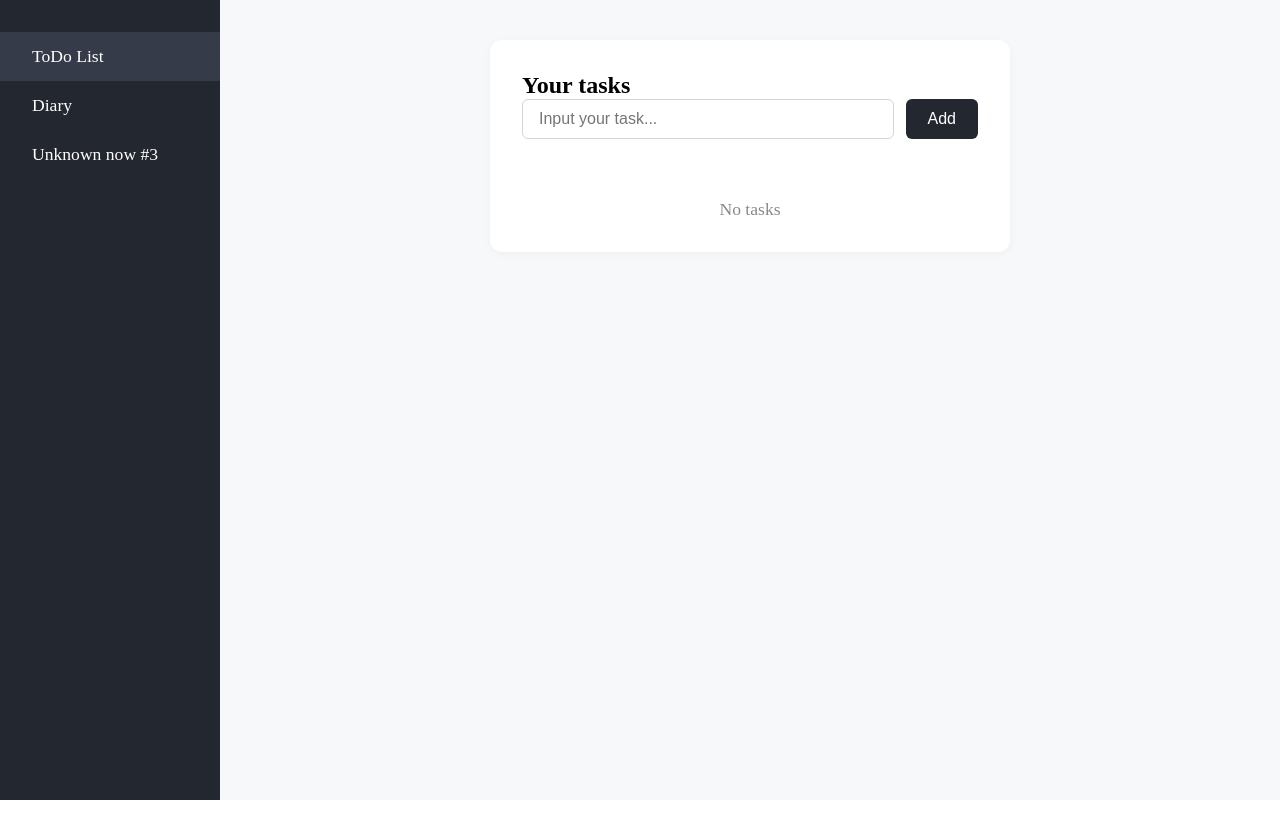
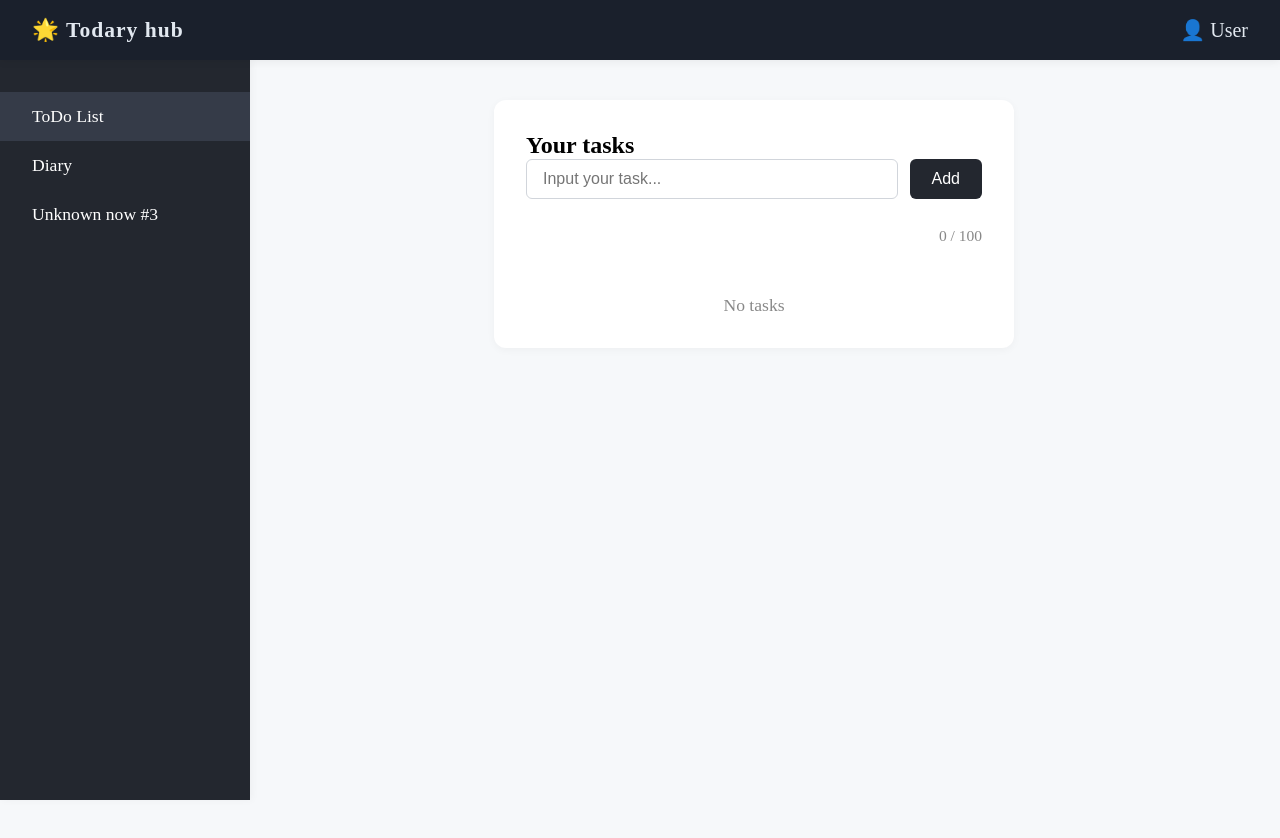
Before and after one commit to LuvioNN/ToDo, a React (Vite) app: page / in a window 1280 px wide. Shown: the top 838 px of the page. Before the commit the page ends 800 px from the top, so only its background shows below. Built offline with nearby package versions, Linux system fonts and the light colour scheme.

Commit message:
feat: added characters limits
added limit characters for: - Diary: minimal 10 and max 1000
- ToDo List: minimal 1 and max 100
And added Navbar with logo

```diff
--- a/src/App.tsx
+++ b/src/App.tsx
@@ -5,10 +5,19 @@ import Diary from './components/Diary';
 
 import './assets/scss/main.scss';
 
+const Navbar: React.FC = () => (
+  <header className="navbar">
+    <div className="logo">🌟 Todary hub</div>
+    <div className="account">👤 User</div>
+  </header>
+);
+
 const App: React.FC = () => {
   const [section, setSection] = useState<'todo' | 'diary'>('todo');
 
   return (
+    <>
+      <Navbar />
       <div className="app-layout">
         <Sidebar section={section} setSection={setSection} />
         <main className="main-content">
@@ -16,6 +25,7 @@ const App: React.FC = () => {
           {section === 'diary' && <Diary />}
         </main>
       </div>
+    </>
   );
 };
 
--- a/src/assets/scss/components/_Diary.scss
+++ b/src/assets/scss/components/_Diary.scss
@@ -49,6 +49,10 @@
   border-radius: 6px;
   padding: 16px 18px;
   box-shadow: 0 1px 3px rgba(0,0,0,0.03);
+  max-width: 100%;
+  overflow-x: auto;
+  display: flex;
+  flex-direction: column;
 }
 .diary__date {
   color: #888;
@@ -59,6 +63,9 @@
   font-size: 1.08rem;
   color: #23272f;
   white-space: pre-line;
+  word-break: break-word;
+  overflow-wrap: break-word;
+  max-width: 100%;
 }
 .diary__empty {
   color: #888;
@@ -66,3 +73,31 @@
   margin-top: 32px;
   font-size: 1.1rem;
 }
+.diary__delete-btn {
+  background: #dc3545;
+  color: #fff;
+  border: none;
+  border-radius: 4px;
+  padding: 6px 14px;
+  font-size: 0.95rem;
+  cursor: pointer;
+  transition: background 0.2s;
+  margin-top: 10px;
+  align-self: flex-end;
+}
+.diary__delete-btn:hover {
+  background: #c82333;
+}
+.diary__char-counter {
+  font-size: 0.97rem;
+  margin-top: 2px;
+  margin-bottom: 6px;
+  text-align: right;
+  transition: color 0.2s;
+}
+.diary__error {
+  color: #dc3545;
+  font-size: 1rem;
+  margin-bottom: 10px;
+  text-align: left;
+}
--- /dev/null
+++ b/src/assets/scss/components/_Navbar.scss
@@ -0,0 +1,26 @@
+.navbar {
+  position: fixed;
+  top: 0;
+  left: 0;
+  width: 100%;
+  height: 60px;
+  background: #1a202c;
+  color: #e2e8f0;
+  display: flex;
+  align-items: center;
+  justify-content: space-between;
+  padding: 0 32px;
+  z-index: 1000;
+  box-shadow: 0 2px 8px rgba(0,0,0,0.06);
+}
+.logo {
+  font-size: 1.35rem;
+  font-weight: bold;
+  letter-spacing: 1px;
+}
+.account {
+  font-size: 1.25rem;
+  display: flex;
+  align-items: center;
+  gap: 8px;
+}
--- a/src/assets/scss/components/_Sidebar.scss
+++ b/src/assets/scss/components/_Sidebar.scss
@@ -1,10 +1,17 @@
 .sidebar {
-  width: 220px;
+  position: fixed;
+  top: 60px;
+  left: 0;
+  width: 250px;
+  height: calc(100vh - 60px);
   background: #23272f;
   color: #fff;
-  min-height: 100vh;
-  padding: 32px 0px;
+  padding: 32px 0;
   box-shadow: 2px 0 8px rgba(0,0,0,0.04);
+  z-index: 100;
+  display: flex;
+  flex-direction: column;
+  justify-content: flex-start;
 }
 .sidebar nav ul {
   list-style: none;
--- a/src/assets/scss/components/_ToDoList.scss
+++ b/src/assets/scss/components/_ToDoList.scss
@@ -93,3 +93,24 @@
 .todo-list__delete-all-btn:hover {
   background: #c82333;
 }
+.todo-list__char-counter {
+  font-size: 0.97rem;
+  margin-top: 2px;
+  margin-bottom: 6px;
+  text-align: right;
+  transition: color 0.2s;
+}
+.todo-list__error {
+  color: #dc3545;
+  font-size: 1rem;
+  margin-bottom: 10px;
+  text-align: left;
+}
+.main-content {
+  padding-left: 260px;
+  min-height: 100vh;
+  box-sizing: border-box;
+  background: #f6f8fa;
+  overflow-y: auto;
+  margin-top: 60px;
+}
--- a/src/assets/scss/main.scss
+++ b/src/assets/scss/main.scss
@@ -3,3 +3,4 @@
 @import './components/_Diary.scss';
 @import './components/_ToDoList.scss';
 @import './components/_Sidebar.scss';
+@import './components/_Navbar.scss';
--- a/src/components/Diary.tsx
+++ b/src/components/Diary.tsx
@@ -1,25 +1,47 @@
 import React, { useState, useEffect } from 'react';
 
+const LOCAL_STORAGE_KEY = 'diary-entries';
+const MIN_LENGTH = 10;
+const MAX_LENGTH = 1000;
 
-const LOCAL_STORAGE_KEY = 'diary-entries';
+interface DiaryEntry {
+  date: string;
+  text: string;
+}
 
 const Diary: React.FC = () => {
   const [input, setInput] = useState('');
-  const [entries, setEntries] = useState<string[]>(() => {
+  const [entries, setEntries] = useState<DiaryEntry[]>(() => {
     const saved = localStorage.getItem(LOCAL_STORAGE_KEY);
     return saved ? JSON.parse(saved) : [];
   });
+  const [error, setError] = useState('');
 
   useEffect(() => {
     localStorage.setItem(LOCAL_STORAGE_KEY, JSON.stringify(entries));
   }, [entries]);
 
+  const isValid = input.trim().length >= MIN_LENGTH && input.trim().length <= MAX_LENGTH;
+
   const handleAdd = (e: React.FormEvent) => {
     e.preventDefault();
     const trimmed = input.trim();
-    if (!trimmed) return;
+    if (trimmed.length < MIN_LENGTH || trimmed.length > MAX_LENGTH) {
+      setError(`Entry must be between ${MIN_LENGTH} and ${MAX_LENGTH} characters.`);
+      return;
+    }
     setEntries([{ date: new Date().toLocaleString(), text: trimmed }, ...entries]);
     setInput('');
+    setError('');
+  };
+
+  const handleInputChange = (e: React.ChangeEvent<HTMLTextAreaElement>) => {
+    setInput(e.target.value);
+    if (error) setError('');
+  };
+
+  const handleDelete = (index: number) => {
+    setEntries(entries.filter((_, i) => i !== index));
   };
 
   return (
@@ -30,18 +52,26 @@ const Diary: React.FC = () => {
           className="diary__input"
           placeholder="Write your diary entry..."
           value={input}
-          onChange={e => setInput(e.target.value)}
+          onChange={handleInputChange}
+          maxLength={MAX_LENGTH + 1}
         />
-        <button className="diary__add-btn" type="submit">Add Entry</button>
+        <div className="diary__char-counter" style={{ color: input.length > MAX_LENGTH ? '#dc3545' : '#888' }}>
+          {input.length} / {MAX_LENGTH}
+        </div>
+        {error && <div className="diary__error">{error}</div>}
+        <button className="diary__add-btn" type="submit" disabled={!isValid}>
+          Add Entry
+        </button>
       </form>
       <div className="diary__entries">
         {entries.length === 0 ? (
           <div className="diary__empty">No entries</div>
         ) : (
-          entries.map((entry: any, idx) => (
+          entries.map((entry, idx) => (
             <div className="diary__entry" key={idx}>
               <div className="diary__date">{entry.date}</div>
               <div className="diary__text">{entry.text}</div>
+              <button className="diary__delete-btn" onClick={() => handleDelete(idx)}>Delete</button>
             </div>
           ))
         )}
--- a/src/components/ToDoList.tsx
+++ b/src/components/ToDoList.tsx
@@ -1,7 +1,8 @@
 import React, { useState, useEffect } from 'react';
 
+const LOCAL_STORAGE_KEY = 'todo-list';
 
-const LOCAL_STORAGE_KEY = 'todo-list';
+const MAX_LENGTH = 100;
 
 const ToDoList: React.FC = () => {
   const [input, setInput] = useState('');
@@ -9,18 +10,27 @@ const ToDoList: React.FC = () => {
     const saved = localStorage.getItem(LOCAL_STORAGE_KEY);
     return saved ? JSON.parse(saved) : [];
   });
+  const [error, setError] = useState('');
 
-  // Сохраняем в localStorage при изменении todos
   useEffect(() => {
     localStorage.setItem(LOCAL_STORAGE_KEY, JSON.stringify(todos));
-  }, [todos]); // Каждый раз при изменении todos
+  }, [todos]);
 
   const handleAdd = (e: React.FormEvent) => {
     e.preventDefault();
     const trimmed = input.trim();
-    if (!trimmed) return;
+    if (trimmed.length < 1 || trimmed.length > MAX_LENGTH) {
+      setError('Task must be between 1 and 100 characters.');
+      return;
+    }
     setTodos([trimmed, ...todos]);
     setInput('');
+    setError('');
+  };
+
+  const handleInputChange = (e: React.ChangeEvent<HTMLInputElement>) => {
+    setInput(e.target.value);
+    if (error) setError('');
   };
 
   const handleDelete = (index: number) => {
@@ -48,10 +58,15 @@ const ToDoList: React.FC = () => {
           className="todo-list__input"
           placeholder="Input your task..."
           value={input}
-          onChange={e => setInput(e.target.value)}
+          onChange={handleInputChange}
+          maxLength={MAX_LENGTH + 1}
         />
         <button className="todo-list__add-btn" type="submit">Add</button>
       </form>
+      <div className="todo-list__char-counter" style={{ color: input.length > MAX_LENGTH ? '#dc3545' : '#888' }}>
+        {input.length} / {MAX_LENGTH}
+      </div>
+      {error && <div className="todo-list__error">{error}</div>}
       <div className="todo-list__items">
         {todos.length === 0 ? (
           <div className="todo-list__empty">No tasks</div>
```
Lines whose indentation alone changed are shown as unchanged.
